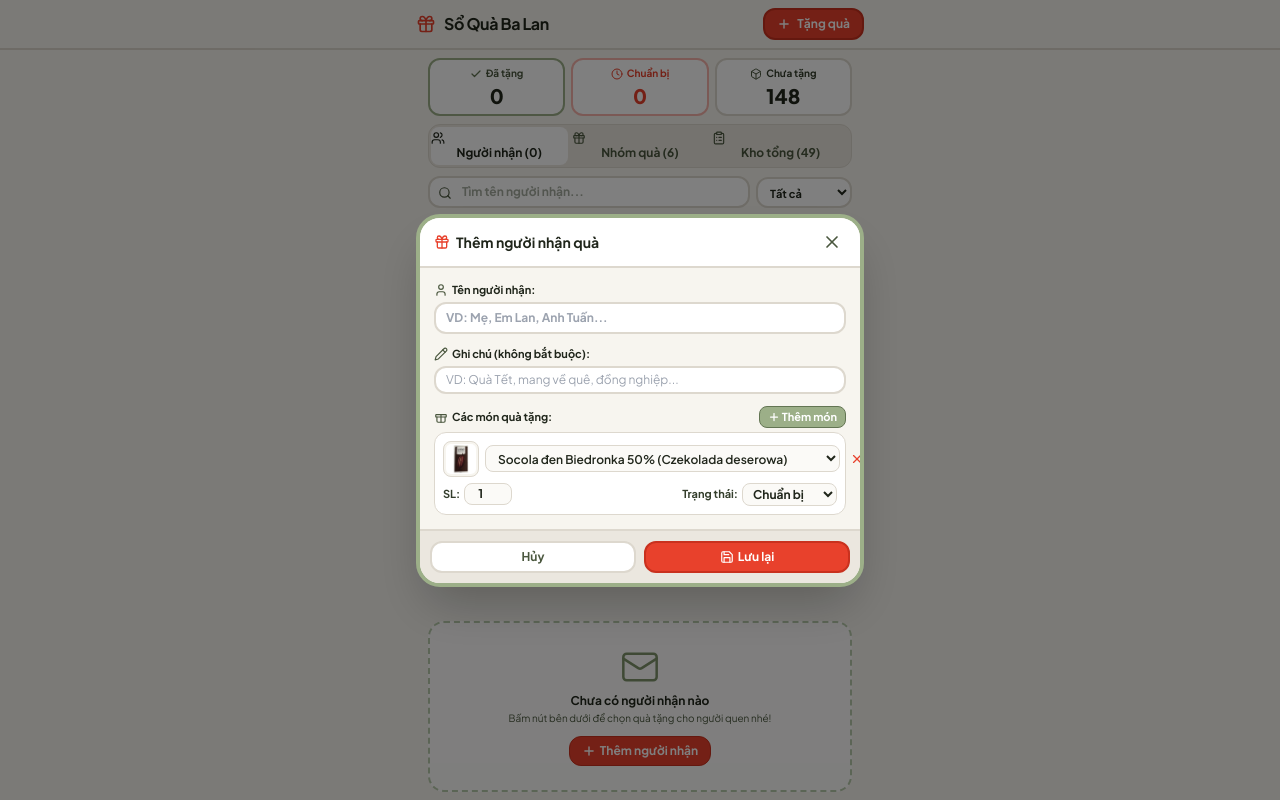
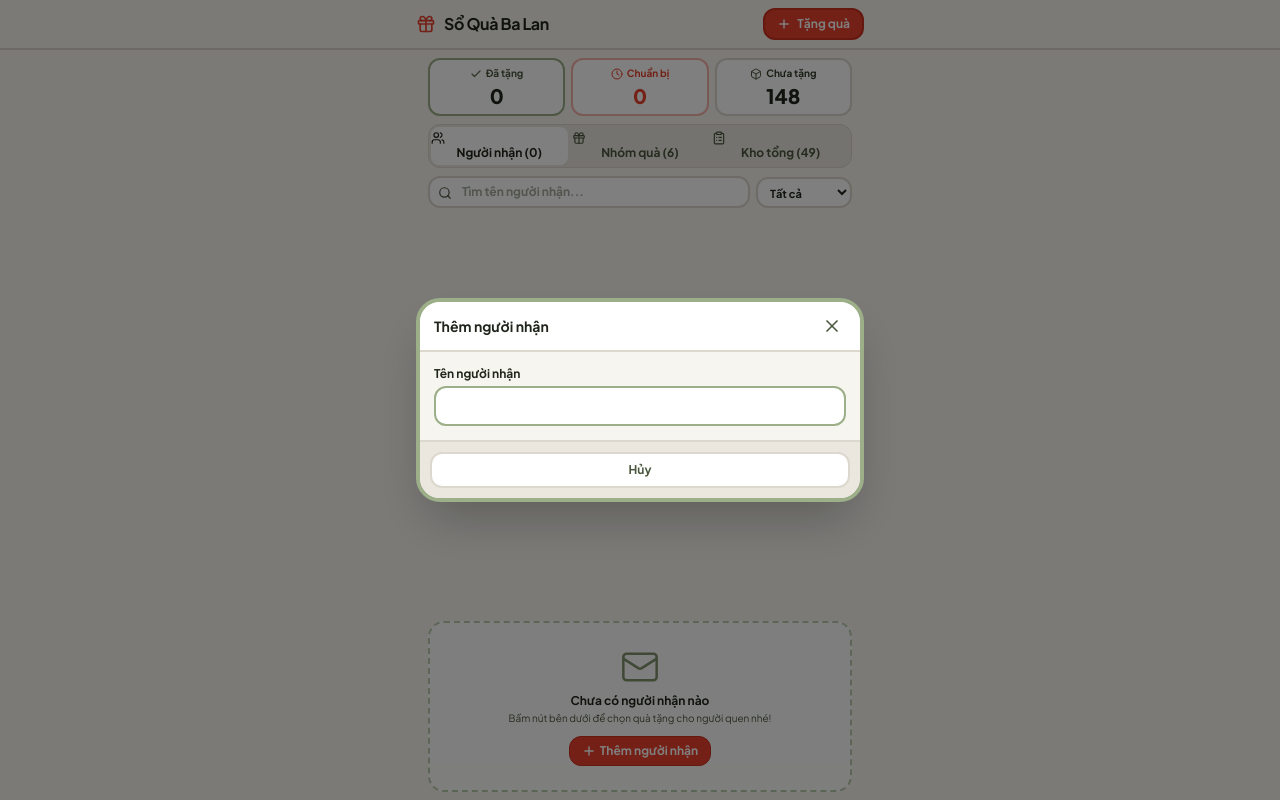
Before and after one commit to thehung208-debug/qua-poland, a plain HTML site: page index.html in a window 1280 px wide. Both pictures are taken after a click on the button "Tặng quà". Drawn offline with nearby package versions, Linux system fonts and the light colour scheme.

Commit message:
Simplify gift modal: progressive disclosure on name input, remove suggestions and redundant icons

```diff
--- a/index.html
+++ b/index.html
@@ -335,11 +335,8 @@
 
       <!-- Modal Header -->
       <div class="bg-white px-3.5 py-2.5 border-b-2 border-offwhite-border flex items-center justify-between">
-        <h3 id="modal-title" class="text-sm font-bold text-sage-900 flex items-center gap-1.5">
-          <svg class="w-4 h-4 text-tomato" viewBox="0 0 24 24" fill="none" stroke="currentColor" stroke-width="2" stroke-linecap="round" stroke-linejoin="round">
-            <rect x="3" y="8" width="18" height="4" rx="1"/><path d="M12 8v13"/><path d="M19 12v7a2 2 0 0 1-2 2H7a2 2 0 0 1-2-2v-7"/><path d="M7.5 8a2.5 2.5 0 0 1 0-5A4.8 8 0 0 1 12 8a4.8 8 0 0 1 4.5-5 2.5 2.5 0 0 1 0 5"/>
-          </svg>
-          <span>Thêm người nhận quà</span>
+        <h3 id="modal-title" class="text-sm font-bold text-sage-900">
+          Thêm người nhận
         </h3>
         <button onclick="closeModal()" class="text-sage-700 hover:text-sage-900 p-1 btn-bounce" aria-label="Đóng">
           <svg class="w-5 h-5" viewBox="0 0 24 24" fill="none" stroke="currentColor" stroke-width="2" stroke-linecap="round" stroke-linejoin="round">
@@ -351,42 +348,22 @@
       <!-- Modal Body (Scrollable) -->
       <div class="p-3.5 space-y-3 overflow-y-auto custom-scroll flex-1 text-xs">
 
-        <!-- Tên người nhận -->
+        <!-- Tên người nhận (Hiện đầu tiên, không icon, không gợi ý) -->
         <div>
-          <label class="block font-bold text-sage-900 mb-1 text-[11px] flex items-center gap-1">
-            <svg class="w-3.5 h-3.5 text-sage-700" viewBox="0 0 24 24" fill="none" stroke="currentColor" stroke-width="2" stroke-linecap="round" stroke-linejoin="round">
-              <path d="M19 21v-2a4 4 0 0 0-4-4H9a4 4 0 0 0-4 4v2"/><circle cx="12" cy="7" r="4"/>
-            </svg>
-            <span>Tên người nhận:</span>
+          <label class="block font-bold text-sage-900 mb-1 text-xs">
+            Tên người nhận
           </label>
-          <input type="text" id="modal-person-name" placeholder="VD: Mẹ, Em Lan, Anh Tuấn..." class="w-full bg-white border-2 border-offwhite-border rounded-xl px-2.5 py-1.5 text-xs focus:outline-none focus:border-sage font-bold text-sage-900">
+          <input type="text" id="modal-person-name" oninput="handlePersonNameInput()" class="w-full bg-white border-2 border-offwhite-border rounded-xl px-3 py-2 text-sm focus:outline-none focus:border-sage font-bold text-sage-900">
         </div>
 
-        <!-- Ghi chú nhanh -->
-        <div>
-          <label class="block font-bold text-sage-900 mb-1 text-[11px] flex items-center gap-1">
-            <svg class="w-3.5 h-3.5 text-sage-700" viewBox="0 0 24 24" fill="none" stroke="currentColor" stroke-width="2" stroke-linecap="round" stroke-linejoin="round">
-              <path d="M17 3a2.85 2.83 0 1 1 4 4L7.5 20.5 2 22l1.5-5.5Z"/><path d="m15 5 4 4"/>
-            </svg>
-            <span>Ghi chú (không bắt buộc):</span>
-          </label>
-          <input type="text" id="modal-person-note" placeholder="VD: Quà Tết, mang về quê, đồng nghiệp..." class="w-full bg-white border-2 border-offwhite-border rounded-xl px-2.5 py-1 text-xs focus:outline-none focus:border-sage text-sage-900">
-        </div>
-
-        <!-- Danh sách quà tặng -->
-        <div>
-          <div class="flex items-center justify-between mb-1">
-            <label class="font-bold text-sage-900 text-[11px] flex items-center gap-1">
-              <svg class="w-3.5 h-3.5 text-sage-700" viewBox="0 0 24 24" fill="none" stroke="currentColor" stroke-width="2" stroke-linecap="round" stroke-linejoin="round">
-                <rect x="3" y="8" width="18" height="4" rx="1"/><path d="M12 8v13"/><path d="M19 12v7a2 2 0 0 1-2 2H7a2 2 0 0 1-2-2v-7"/>
-              </svg>
-              <span>Các món quà tặng:</span>
+        <!-- Danh sách quà tặng: Ẩn ban đầu, chỉ hiện khi đã nhập tên người nhận -->
+        <div id="modal-gifts-section" class="hidden space-y-2 pt-2 border-t border-offwhite-border">
+          <div class="flex items-center justify-between">
+            <label class="font-bold text-sage-900 text-xs">
+              Quà tặng
             </label>
-            <button type="button" onclick="addGiftRow()" class="text-[11px] font-bold text-white bg-sage hover:bg-sage-600 px-2 py-0.5 rounded-lg border border-sage-600 btn-bounce flex items-center gap-0.5">
-              <svg class="w-3 h-3" viewBox="0 0 24 24" fill="none" stroke="currentColor" stroke-width="2.5" stroke-linecap="round" stroke-linejoin="round">
-                <path d="M5 12h14"/><path d="M12 5v14"/>
-              </svg>
-              <span>Thêm món</span>
+            <button type="button" onclick="addGiftRow()" class="text-xs font-bold text-white bg-sage hover:bg-sage-600 px-2.5 py-1 rounded-lg border border-sage-600 btn-bounce">
+              + Thêm món
             </button>
           </div>
 
@@ -399,14 +376,11 @@
 
       <!-- Modal Footer -->
       <div class="bg-offwhite-dark p-2.5 border-t-2 border-offwhite-border flex gap-2">
-        <button onclick="closeModal()" class="flex-1 py-1.5 text-xs font-bold text-sage-700 bg-white border-2 border-offwhite-border rounded-xl btn-bounce">
+        <button onclick="closeModal()" class="flex-1 py-2 text-xs font-bold text-sage-700 bg-white border-2 border-offwhite-border rounded-xl btn-bounce">
           Hủy
         </button>
-        <button onclick="saveRecipient()" class="flex-1 py-1.5 text-xs font-bold text-white bg-tomato hover:bg-tomato-hover border-2 border-tomato-border rounded-xl shadow-xs btn-bounce flex items-center justify-center gap-1">
-          <svg class="w-3.5 h-3.5" viewBox="0 0 24 24" fill="none" stroke="currentColor" stroke-width="2" stroke-linecap="round" stroke-linejoin="round">
-            <path d="M19 21H5a2 2 0 0 1-2-2V5a2 2 0 0 1 2-2h11l5 5v11a2 2 0 0 1-2 2z"/><polyline points="17 21 17 13 7 13 7 21"/><polyline points="7 3 7 8 15 8"/>
-          </svg>
-          <span>Lưu lại</span>
+        <button id="modal-save-btn" onclick="saveRecipient()" class="hidden flex-1 py-2 text-xs font-bold text-white bg-tomato hover:bg-tomato-hover border-2 border-tomato-border rounded-xl shadow-xs btn-bounce">
+          Lưu lại
         </button>
       </div>
 
@@ -1098,20 +1072,40 @@
       }).join('');
     }
 
+    // XỬ LÝ NHẬP TÊN: NHẬP TÊN XONG MỚI HIỆN PHẦN CHỌN QUÀ TẶNG VÀ NÚT LƯU
+    function handlePersonNameInput() {
+      const name = document.getElementById('modal-person-name').value.trim();
+      const giftSec = document.getElementById('modal-gifts-section');
+      const saveBtn = document.getElementById('modal-save-btn');
+      if (name.length > 0) {
+        giftSec.classList.remove('hidden');
+        saveBtn.classList.remove('hidden');
+        if (document.querySelectorAll('#modal-gift-rows > div').length === 0) {
+          addGiftRow();
+        }
+      } else {
+        giftSec.classList.add('hidden');
+        saveBtn.classList.add('hidden');
+      }
+    }
+
     // MỞ MODAL THÊM / SỬA NGƯỜI NHẬN
     function openAddModal(preselectedGiftId = null) {
       editingRecipientId = null;
-      document.getElementById('modal-title').innerHTML = `
-        <svg class="w-4 h-4 text-tomato" viewBox="0 0 24 24" fill="none" stroke="currentColor" stroke-width="2" stroke-linecap="round" stroke-linejoin="round">
-          <rect x="3" y="8" width="18" height="4" rx="1"/><path d="M12 8v13"/><path d="M19 12v7a2 2 0 0 1-2 2H7a2 2 0 0 1-2-2v-7"/><path d="M7.5 8a2.5 2.5 0 0 1 0-5A4.8 8 0 0 1 12 8a4.8 8 0 0 1 4.5-5 2.5 2.5 0 0 1 0 5"/>
-        </svg>
-        <span>Thêm người nhận quà</span>
-      `;
-      document.getElementById('modal-person-name').value = '';
-      document.getElementById('modal-person-note').value = '';
-      document.getElementById('modal-gift-rows').innerHTML = '';
+      document.getElementById('modal-title').innerText = 'Thêm người nhận';
+      const nameInput = document.getElementById('modal-person-name');
+      nameInput.value = '';
+
+      const rowsContainer = document.getElementById('modal-gift-rows');
+      rowsContainer.innerHTML = '';
       addGiftRow(preselectedGiftId);
+
+      // Ban đầu chỉ hiện ô nhập tên, ẩn quà tặng và nút lưu
+      document.getElementById('modal-gifts-section').classList.add('hidden');
+      document.getElementById('modal-save-btn').classList.add('hidden');
+
       document.getElementById('modal').classList.remove('hidden');
+      setTimeout(() => nameInput.focus(), 50);
     }
 
     function editRecipient(id) {
@@ -1119,14 +1113,9 @@
       if (!rec) return;
 
       editingRecipientId = id;
-      document.getElementById('modal-title').innerHTML = `
-        <svg class="w-4 h-4 text-sage-800" viewBox="0 0 24 24" fill="none" stroke="currentColor" stroke-width="2" stroke-linecap="round" stroke-linejoin="round">
-          <path d="M17 3a2.85 2.83 0 1 1 4 4L7.5 20.5 2 22l1.5-5.5Z"/><path d="m15 5 4 4"/>
-        </svg>
-        <span>Sửa thông tin người nhận</span>
-      `;
-      document.getElementById('modal-person-name').value = rec.name;
-      document.getElementById('modal-person-note').value = rec.note || '';
+      document.getElementById('modal-title').innerText = 'Sửa người nhận';
+      const nameInput = document.getElementById('modal-person-name');
+      nameInput.value = rec.name;
 
       const rowsContainer = document.getElementById('modal-gift-rows');
       rowsContainer.innerHTML = '';
@@ -1135,7 +1124,12 @@
       });
       if ((rec.items || []).length === 0) addGiftRow();
 
+      // Đã có tên sẵn nên hiện phần chọn quà và nút lưu
+      document.getElementById('modal-gifts-section').classList.remove('hidden');
+      document.getElementById('modal-save-btn').classList.remove('hidden');
+
       document.getElementById('modal').classList.remove('hidden');
+      setTimeout(() => nameInput.focus(), 50);
     }
 
     function closeModal() {
@@ -1150,15 +1144,14 @@
       const defaultGiftId = selectedGiftId || inventory[0].id;
       const initialGift = inventory.find(i => i.id === parseInt(defaultGiftId)) || inventory[0];
 
-      // Sắp xếp các optgroup theo thứ tự giá từ cao xuống thấp
+      // Optgroup hiển thị tên nhóm quà gọn gàng
       const optionsHtml = SORTED_CATEGORY_NAMES.map(cat => {
         const catItems = inventory.filter(i => i.category === cat);
-        const meta = CATEGORY_META[cat] || { rankBadge: '' };
         const itemsOpt = catItems.map(item => {
           const isSelected = parseInt(defaultGiftId) === item.id ? 'selected' : '';
           return `<option value="${item.id}" data-img="${item.image}" ${isSelected}>${item.name}</option>`;
         }).join('');
-        return `<optgroup label="[${meta.rankBadge}] ${cat}">${itemsOpt}</optgroup>`;
+        return `<optgroup label="${cat}">${itemsOpt}</optgroup>`;
       }).join('');
 
       const div = document.createElement('div');
@@ -1209,10 +1202,10 @@
 
     function saveRecipient() {
       const name = document.getElementById('modal-person-name').value.trim();
-      const note = document.getElementById('modal-person-note').value.trim();
+      const note = '';
 
       if (!name) {
-        alert('Đại ca vui lòng nhập tên người nhận nhé!');
+        alert('Vui lòng nhập tên người nhận!');
         return;
       }
 
```
